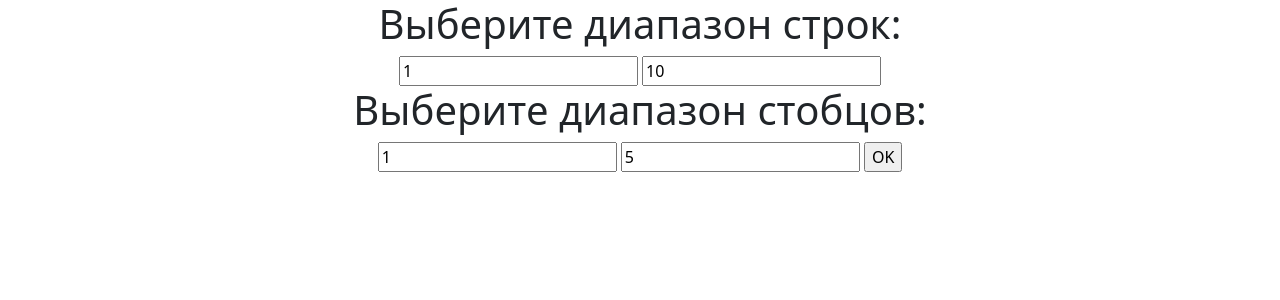
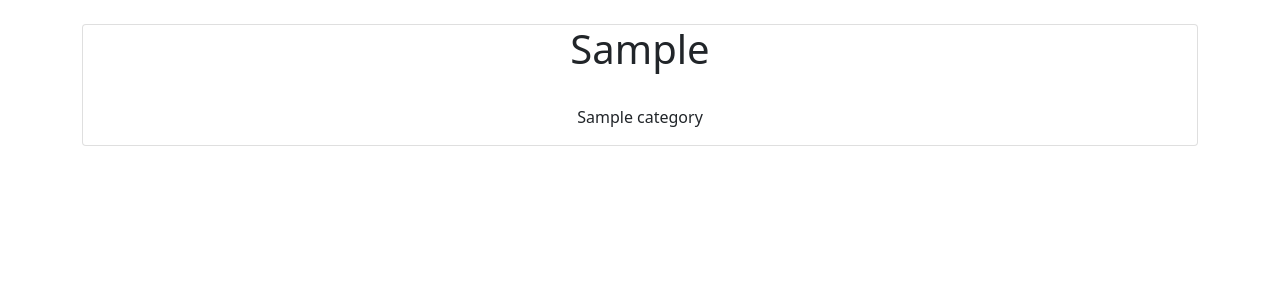
Before and after one commit to HellsSenju/learning_flask, a Flask app: template tsukanova/templates/lab2.html in a window 1280 px wide. Shown: the top 300 px of the page. Run offline with Flask 3, Linux system fonts and the light colour scheme; the template is opened without the code that fills it: most values are stand-ins (such as "Sample title", 1, 10 or a date in 2020).

Commit message:
что то делается

```diff
--- a/tsukanova/lab1.py
+++ b/tsukanova/lab1.py
@@ -12,7 +12,7 @@ def home():
 @app.route('/diapason', methods=['GET'])
 def diapason():
     values = request.args
-    data = pd.read_csv('jio_mart_items_noEmpty.csv', sep=',')
+    data = pd.read_csv('jio_mart_items.csv', sep=',')
     description = 'В наборе данных хранить информации о продуктах JIO'\
         'С помощью этих данных можно проанализировать, какие категории товаров содержать наиболее дорогие (дешевые) товары,' \
         'а так же категории с наибольшим(наименьшим) количеством продукции'
--- a/tsukanova/templates/lab2.html
+++ b/tsukanova/templates/lab2.html
@@ -8,16 +8,15 @@
                 crossorigin="anonymous"></script>
     </head>
     <body>
-        <div style="text-align: center; ">
-             <form action='http://127.0.0.1:5000/diapason' method="GET">
-                <h1>Выберите диапазон строк:</h1>
-                <input type="number" size=10 name="from_line" min=0 value=1>
-                <input type="number" size=10 name="to_line" min=0 value=10>
-                <h1>Выберите диапазон стобцов:</h1>
-                <input type="number" size=10 name="from_column" min=0 value=1>
-                <input type="number" size=10 name="to_column" min=0 value=5>
-                <input type="submit" value="OK">
-            </form>
+        <div class="container mt-4">
+          <div class="card">
+                <h1 class="text-center"> {{ task1 }} </h1>
+                <div class='container mt-4'>
+                    <div align='center' class='table table-bordered'>
+                        {{ category }}
+                    </div>
+                </div>
+          </div>
         </div>
     </body>
 </html>
```
Also changed, not shown: tsukanova/lab2.py (+28 -8 lines), 1 other file.
